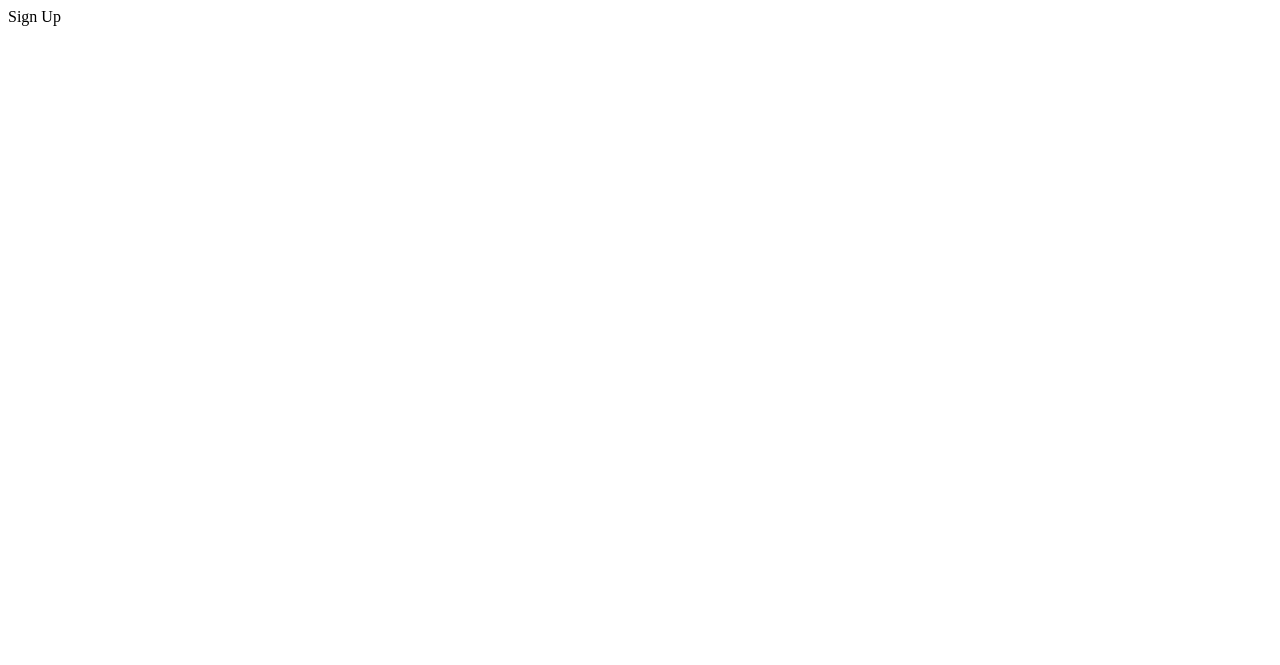
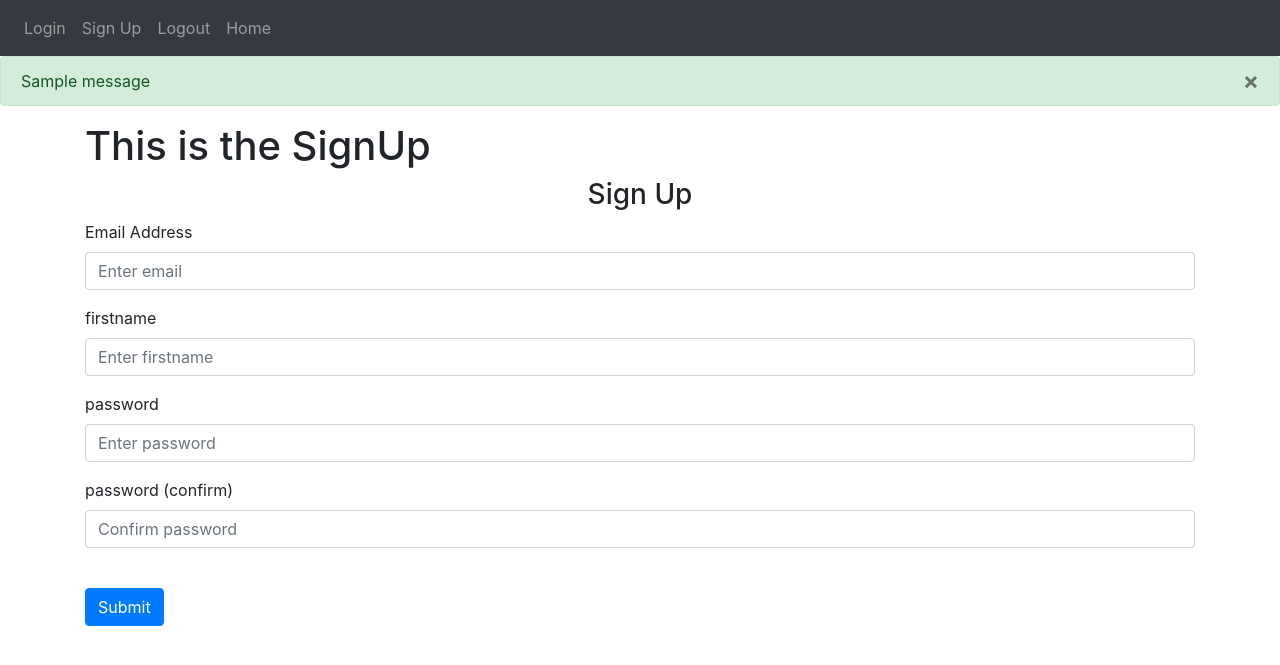
Before and after one commit to JoyceKell/Python-api, a Flask app: page /sign-up in a window 1280 px wide. Before the commit the part shown is almost empty. Shown: the top 665 px of the page. Run offline with Flask 2, Linux system fonts and the light colour scheme; one stand-in notice (Sample message) is shown; some libraries are stand-ins or nearby versions.

Commit message:
feature/creating signup and login pages

```diff
--- a/website/auth.py
+++ b/website/auth.py
@@ -1,16 +1,34 @@
-from flask import Blueprint
+from flask import Blueprint, render_template, request, flash
 
 auth = Blueprint('auth', __name__)
 
-@auth.route('/login')
+@auth.route('/login', methods=['GET', 'POST'])
 def login():
-    return "<p>Login</p>"
+    data = request.form
+    print(data)
+    return render_template('login.html')
 
 @auth.route('/logout')
 def logout():
-    return "<p>Logout</p>"
+       return render_template('logout.html')
 
+@auth.route('/sign-up',methods=['GET', 'POST'])
+def sign_up():
+    if request.method =='POST':
+        email = request.form.get('email')
+        firstname = request.form.get('firstname')
+        password1 = request.form.get('password1')
+        password2 = request.form.get('password2')
 
-@auth.route('/sign-up')
-def sign_up():
-    return "<p>Sign Up</p>"
+        if len(email) <4:
+            flash('Email must be greater than 3 characters',category='error')
+        elif len(firstname)<2:
+             flash('Firstname must be greater than 2 characters',category='error')
+        elif password1 != password2:
+            flash('Passwords dont match',category='error')
+        elif len(password1)<7:
+            flash('Passwords must be at least 7 characters',category='error')
+        else:
+            flash('Account created!', category='success')
+
+    return render_template('signup.html')
--- a/website/templates/base.html
+++ b/website/templates/base.html
@@ -19,15 +19,17 @@
   <body>
     <nav class="navbar navbar-expand-lg navbar-dark bg-dark">
       <button
-        class="navbar-toggle"
+        class="navbar-toggler"
         type="button"
         data-toggle="collapse"
         data-target="#navbar"
+        aria-controls="navbar"
+        aria-expanded="false"
+        aria-label="Toggle navigation"
       >
         <span class="navbar-toggler-icon"></span>
       </button>
       <div class="collapse navbar-collapse" id="navbar">
-        [
         <div class="navbar-nav">
           <a class="nav-item nav-link" id="login" href="/login">Login</a>
           <a class="nav-item nav-link" id="sign-up" href="/sign-up">Sign Up</a>
@@ -36,6 +38,26 @@
         </div>
       </div>
     </nav>
+
+    {% with messages = get_flashed_messages(with_categories=true) %} {% if
+    messages %} {% for category, message in messages %} {% if category ==
+    'error' %}
+    <div class="alert alert-danger alter-dismissable fade show" role="alert">
+      {{ message }}
+      <button type="button" class="close" data-dismiss="alert">
+        <span aria-hidden="true">&times;</span>
+      </button>
+    </div>
+    {% else %}
+    <div class="alert alert-success alter-dismissable fade show" role="alert">
+      {{ message }}
+      <button type="button" class="close" data-dismiss="alert">
+        <span aria-hidden="true">&times;</span>
+      </button>
+    </div>
+    {% endif %} {% endfor %} {% endif %} {% endwith %}
+
+    <div class="container">{% block content %} {% endblock %}</div>
     <script
       src="https://code.jquery.com/jquery-3.2.1.slim.min.js"
       integrity="sha384-KJ3o2DKtIkvYIK3UENzmM7KCkRr/rE9/Qpg6aAZGJwFDMVNA/GpGFF93hXpG5KkN"
--- a/website/templates/home.html
+++ b/website/templates/home.html
@@ -1 +1,4 @@
-{% extends "base.html" %} {% block title %}Changed{% endblock %}
+{% extends "base.html" %} {% block title %}Home{% endblock %} {% block content
+%}
+<h1>This is the home page</h1>
+{% endblock %}
--- /dev/null
+++ b/website/templates/signup.html
@@ -0,0 +1,49 @@
+{% extends "base.html" %} {% block title %}SignUp{% endblock %} {% block content
+%}
+<h1>This is the SignUp</h1>
+<form method="POST">
+  <h3 align="center">Sign Up</h3>
+  <div class="form-group">
+    <label for="email">Email Address</label>
+    <input
+      type="email"
+      class="form-control"
+      id="email"
+      name="email"
+      placeholder="Enter email"
+    />
+  </div>
+  <div class="form-group">
+    <label for="firstname">firstname</label>
+    <input
+      type="text"
+      class="form-control"
+      id="firstname"
+      name="firstname"
+      placeholder="Enter firstname"
+    />
+  </div>
+  <div class="form-group">
+    <label for="password1">password</label>
+    <input
+      type="password"
+      class="form-control"
+      id="password1"
+      name="password1"
+      placeholder="Enter password"
+    />
+  </div>
+  <div class="form-group">
+    <label for="password2">password (confirm)</label>
+    <input
+      type="password"
+      class="form-control"
+      id="password2"
+      name="password2"
+      placeholder="Confirm password"
+    />
+  </div>
+  <br />
+  <button type="submit" class="btn btn-primary">Submit</button>
+</form>
+{% endblock %}
```
Also changed, not shown: website/templates/login.html (added, +31 -0 lines), website/templates/logout.html (added).
